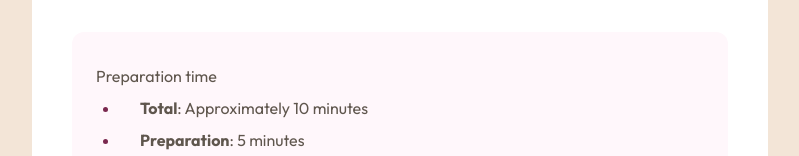
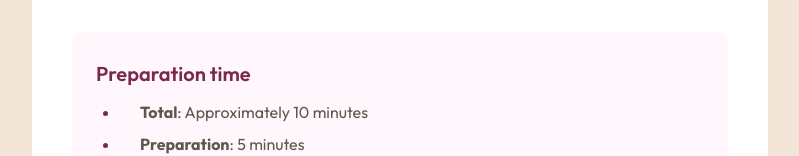
Before and after one commit to Philmc4/Philmc4.github.io, a plain HTML site: page index.html in a window 1280 px wide. Shown: the part 632-788 px from the top of the page, without its empty margins (240-1039 px from the left). Drawn offline with Linux system fonts and the light colour scheme.

Commit message:
Update style.css

```diff
--- a/css/style.css
+++ b/css/style.css
@@ -101,7 +101,7 @@ h2 {
   margin-bottom: 24px;
 }
 
-h3 {
+.prep-title {
   font-family: Outfit;
   font-size: 1.25rem;
   line-height: 100%;
```
